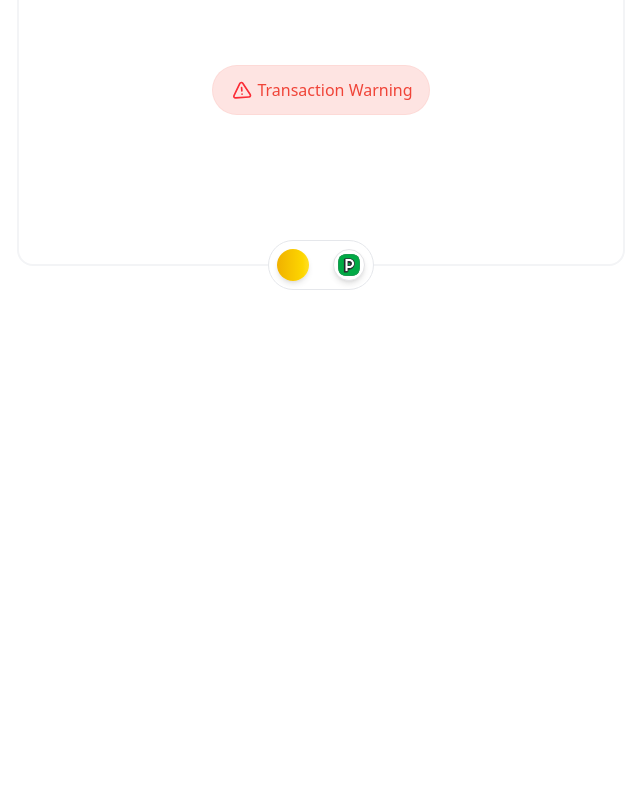
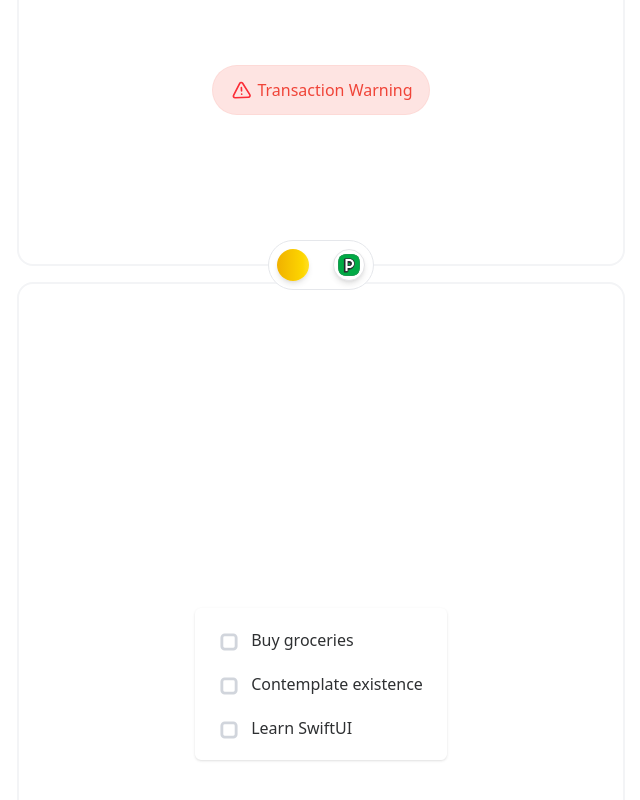
Before and after one commit to kmr-sahil/xponent, a Next.js app: page /peerlist in a window 1280 px wide. Shown: the part 470-1270 px from the top of the page, without its empty margins (319-959 px from the left). Before the commit the page ends 800 px from the top, so only its background shows below. Built offline with nearby package versions, Linux system fonts and the light colour scheme; a web font is replaced by a local one.

Commit message:
Add Checkbox component to Peerlist page and integrate it into layout

```diff
--- a/src/app/peerlist/page.tsx
+++ b/src/app/peerlist/page.tsx
@@ -3,6 +3,7 @@ import MenuComponent from "@/components/peerlist/menu";
 import Image from "next/image"; // Assuming you're using next/image
 import Link from "next/link";
 import TransactionStatus from "@/components/peerlist/status";
+import Checkbox from "@/components/peerlist/checkbox";
 
 function Page() {
   return (
@@ -46,6 +47,12 @@ function Page() {
           Day 2 upcoming...
         </span> */}
       </div>
+      <div id="checkbox" className="w-full min-h-[22rem] rounded-2xl border-2 border-gray-100 relative flex items-center justify-center">
+        <Checkbox />
+        {/* <span className="absolute bottom-4 inset-x-0 text-sm text-zinc-500 text-center">
+          Day 2 upcoming...
+        </span> */}
+      </div>
     </div>
   );
 }
--- /dev/null
+++ b/src/components/peerlist/checkbox.tsx
@@ -0,0 +1,157 @@
+"use client";
+
+import { useState } from "react";
+import { motion, AnimatePresence } from "framer-motion";
+import { Check } from "lucide-react";
+
+const boxPathVariants = {
+  visible: {
+    opacity: 0,
+    pathLength: 0,
+    transition: { duration: 0.6, ease: "easeInOut" },
+  },
+  hidden: {
+    opacity: 1,
+    pathLength: 1,
+    transition: { duration: 0.6, ease: "easeInOut" },
+  },
+};
+
+const lineVariants = {
+  checked: {
+    pathLength: 1,
+    transition: { delay: 0.7, duration: 0.3, ease: "easeInOut" },
+  },
+  unchecked: {
+    pathLength: 0,
+    transition: { duration: 0.2, ease: "easeInOut" },
+  },
+};
+
+type TodoItemProps = {
+  id: number;
+  label: string;
+  focusedId: number | null;
+  setFocusedId: (id: number) => void;
+};
+
+const TodoItem = ({ id, label, focusedId, setFocusedId }: TodoItemProps) => {
+  const [checked, setChecked] = useState(false);
+  const isFocused = focusedId === id;
+
+  // For forcing jitter animation on each toggle
+  const [jitterKey, setJitterKey] = useState(0);
+
+  const handleClick = () => {
+    setChecked((prev) => !prev);
+    setJitterKey((prev) => prev + 1); // new key triggers animation
+    setFocusedId(id);
+  };
+
+  return (
+    <div
+      className={`relative flex items-center space-x-3 px-2 py-1 rounded-md transition-all duration-200 cursor-pointer ${
+        isFocused ? "bg-gray-100" : ""
+      }`}
+      onClick={handleClick}
+    >
+      {/* SVG Checkbox */}
+      <div className="relative w-5 h-5 mt-0.5">
+        <motion.svg
+          width="7"
+          height="7"
+          viewBox="0 0 7 7"
+          className="absolute top-0 left-0 w-5 h-5 stroke-gray-300 mt-[0.5px]"
+          fill="none"
+        >
+          <motion.path
+            d="M6 3.5V4.75M6 4.75V5C6 5.55228 5.55228 6 5 6H2C1.44772 6 1 5.55228 1 5V2C1 1.44772 1.44772 1 2 1H5C5.55228 1 6 1.44772 6 2V4.75Z"
+            fill="none"
+            strokeWidth="1"
+            strokeLinejoin="round"
+            strokeLinecap="round"
+            variants={boxPathVariants}
+            initial={false}
+            animate={checked ? "visible" : "hidden"}
+          />
+        </motion.svg>
+
+        {/* Blue Check Background */}
+        <AnimatePresence mode="wait">
+          {checked && (
+            <motion.div
+              key="check"
+              initial={{ opacity: 0, scale: 0.85 }}
+              animate={{ opacity: 1, scale: 1 }}
+              exit={{
+                opacity: 0,
+                scale: 0.85,
+                transition: { duration: 0.15 },
+              }}
+              transition={{
+                delay: 0.5,
+                duration: 0.25,
+                ease: "easeInOut",
+              }}
+              className="w-5 h-5 bg-blue-500 text-white rounded-[5px] flex items-center justify-center absolute top-0 left-0"
+            >
+              <Check className="w-3 h-3" strokeWidth={5} />
+            </motion.div>
+          )}
+        </AnimatePresence>
+      </div>
+
+      {/* Label and Line */}
+      <div className="relative">
+        <motion.p
+          key={jitterKey} // Forces animation on every toggle
+          className="text-gray-700 select-none font-medium"
+          animate={{
+            color: checked ? "#9CA3AF" : "#2e3032",
+            x: checked ? [0, -1.5, 2, -1, 1, 0] : 0,
+          }}
+          transition={{
+            delay: 0.35,
+            duration: 0.25,
+            ease: "easeInOut",
+          }}
+        >
+          {label}
+        </motion.p>
+
+        {/* Strike-through line */}
+        <motion.svg
+          className="absolute left-0 top-1/2 w-full h-[1px]"
+          viewBox="0 0 100 1"
+          preserveAspectRatio="none"
+        >
+          <motion.line
+            x1="0"
+            y1="0.5"
+            x2="100"
+            y2="0.5"
+            stroke="#9CA3AF"
+            strokeWidth="1"
+            initial={false}
+            animate={checked ? "checked" : "unchecked"}
+            variants={lineVariants}
+          />
+        </motion.svg>
+      </div>
+    </div>
+  );
+};
+
+export default function Checkbox() {
+  const [focusedId, setFocusedId] = useState<number | null>(null);
+
+  return (
+    <main className="min-h-screen flex items-center justify-center bg-white">
+      <div className="space-y-3 p-4 shadow rounded-md">
+        <TodoItem id={1} label="Buy groceries" focusedId={focusedId} setFocusedId={setFocusedId} />
+        <TodoItem id={2} label="Contemplate existence" focusedId={focusedId} setFocusedId={setFocusedId} />
+        <TodoItem id={3} label="Learn SwiftUI" focusedId={focusedId} setFocusedId={setFocusedId} />
+      </div>
+    </main>
+  );
+}
```
